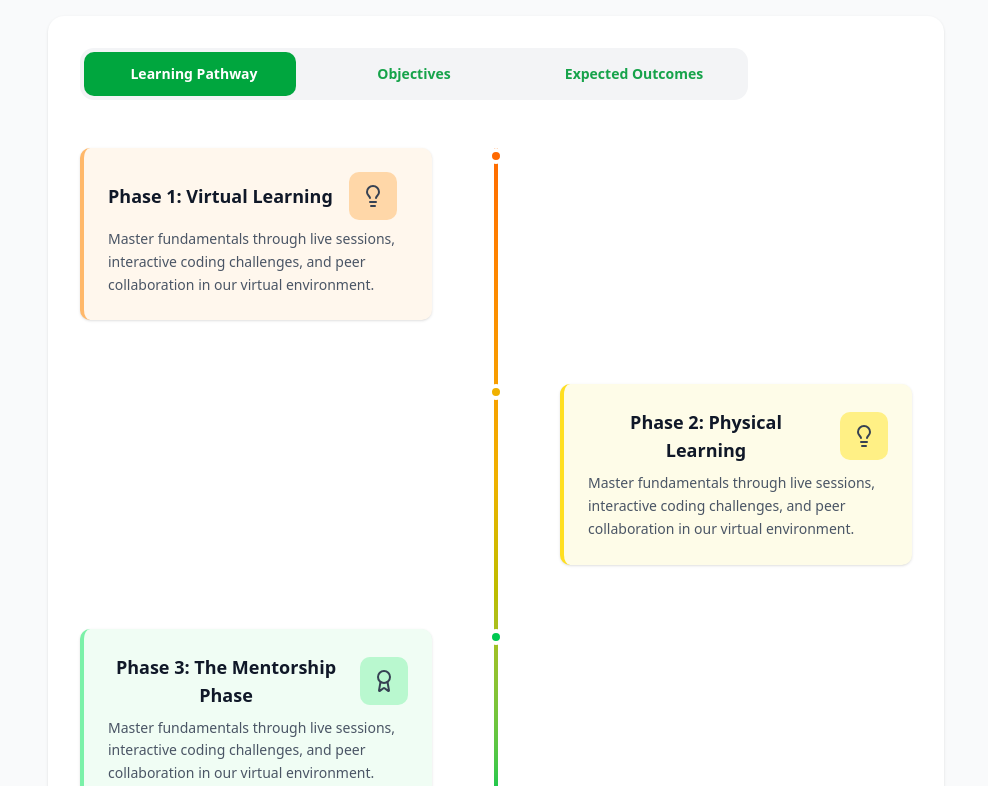
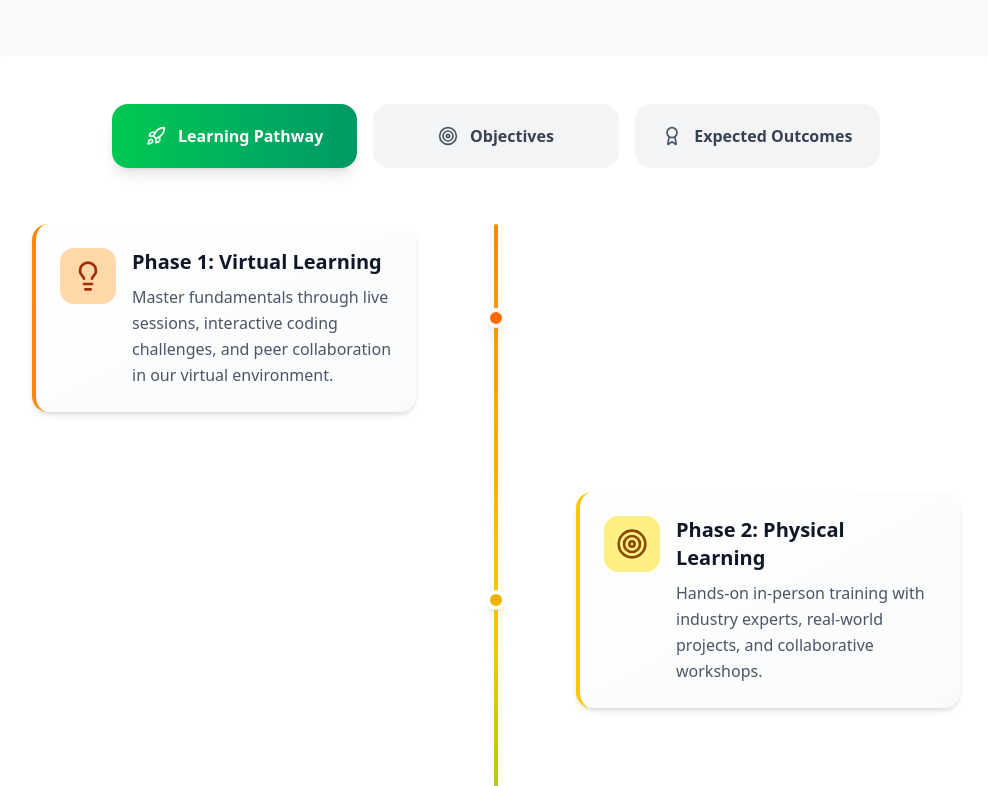
Before and after one commit to The-Incubator-Hub/Theincubatorhub, a Next.js app: page /programs in a window 1280 px wide. Shown: the part 880-1666 px from the top of the page, without its empty margins (144-1132 px from the left). Built offline with nearby package versions, Linux system fonts and the light colour scheme.

Commit message:
Adjust the spacing from the navbar

```diff
--- a/src/app/about/page.js
+++ b/src/app/about/page.js
@@ -7,10 +7,12 @@ import ValuesSection from "@/components/about-us-components/ValuesSection"
 import TeamMembersSection from "@/components/about-us-components/TeamMemberSection"
 import CTABanner from "@/components/landing-page-components/CtaBanner";
 import TrustedOrganizations from "@/components/landing-page-components/TrustedOrganizations";
+import HeaderCareer from "@/components/HeaderCareer";
 
 export default function AboutPage() {
   return (
-    <main className="min-h-screen bg-white">
+    <main className="min-h-screen bg-white mt-16 md:mt-18">
+      <HeaderCareer />
       <MissionSection />
       <WhoWeAreSection />
       <Statistics />
--- a/src/app/donate/page.js
+++ b/src/app/donate/page.js
@@ -4,7 +4,7 @@ import BankTransferSection from "@/components/donate-components/BankTransferSect
 import CTABanner from "@/components/landing-page-components/CtaBanner"
 export default function DonatePage() {
     return (
-        <div>
+        <div className="mt-16 md:mt-18">
             <DonateSection />
             <DonationForm />
             <BankTransferSection />
--- a/src/app/page.js
+++ b/src/app/page.js
@@ -9,7 +9,7 @@ import TestimonialCarousel from "@/components/landing-page-components/Testimonia
 import PressReleases from "@/components/landing-page-components/PressReleases"
 export default function Home() {
   return (
-    <main>
+    <main className="bg-white">
       <HeroSection />
       <AboutIncubator />
       <TrustedOrganizations />
--- a/src/components/Navbar.js
+++ b/src/components/Navbar.js
@@ -233,7 +233,7 @@ export default function Navbar() {
 
           <button
             className="px-4 xl:px-5 py-2.5 rounded-lg bg-gray-900 hover:bg-gray-800 active:bg-gray-950 transition-all duration-200 ml-2 shadow-sm hover:shadow-md transform hover:-translate-y-0.5 active:translate-y-0"
-            onClick={() => window.location.href = '/sponsor'}
+            onClick={() => window.location.href = '/donate'}
           >
             <span className="font-inter font-semibold text-xs xl:text-sm text-white whitespace-nowrap">
               Sponsor
--- a/src/components/program-components/LearningPathway.js
+++ b/src/components/program-components/LearningPathway.js
@@ -1,6 +1,6 @@
-'use client'
+'use client';
 import React, { useState } from 'react';
-import { Lightbulb, Target, Award } from 'lucide-react';
+import { Lightbulb, Target, Award, CheckCircle, Briefcase, Users, Rocket } from 'lucide-react';
 
 export default function LearningPathway() {
   const [activeTab, setActiveTab] = useState('pathway');
@@ -12,134 +12,160 @@ export default function LearningPathway() {
       description: 'Master fundamentals through live sessions, interactive coding challenges, and peer collaboration in our virtual environment.',
       icon: Lightbulb,
       color: 'orange',
-      side: 'left'
     },
     {
       id: 2,
       title: 'Phase 2: Physical Learning',
-      description: 'Master fundamentals through live sessions, interactive coding challenges, and peer collaboration in our virtual environment.',
-      icon: Lightbulb,
+      description: 'Hands-on in-person training with industry experts, real-world projects, and collaborative workshops.',
+      icon: Target,
       color: 'yellow',
-      side: 'right'
     },
     {
       id: 3,
       title: 'Phase 3: The Mentorship Phase',
-      description: 'Master fundamentals through live sessions, interactive coding challenges, and peer collaboration in our virtual environment.',
+      description: 'One-on-one guidance from senior professionals, portfolio building, interview prep, and job placement support.',
       icon: Award,
       color: 'green',
-      side: 'left'
     }
   ];
 
-  const tabs = [
-    { id: 'pathway', label: 'Learning Pathway' },
-    { id: 'objectives', label: 'Objectives' },
-    { id: 'outcomes', label: 'Expected Outcomes' }
+  const objectives = [
+    'Build strong technical foundations in your chosen track',
+    'Develop problem-solving and critical thinking skills',
+    'Learn industry-standard tools and best practices',
+    'Complete real-world projects for your portfolio',
+    'Gain confidence through consistent practice and feedback'
+  ];
+
+  const outcomes = [
+    { icon: Briefcase, text: '90%+ job placement rate within 6 months' },
+    { icon: Rocket, text: 'Average salary increase of 150–300%' },
+    { icon: Users, text: 'Join a network of 1,000+ successful alumni' },
+    { icon: CheckCircle, text: 'Industry-recognized certificate upon completion' }
   ];
 
   const getColorClasses = (color) => {
-    const colors = {
-      orange: {
-        bg: 'bg-orange-50',
-        border: 'border-orange-300',
-        icon: 'bg-orange-200',
-        line: 'bg-orange-500'
-      },
-      yellow: {
-        bg: 'bg-yellow-50',
-        border: 'border-yellow-300',
-        icon: 'bg-yellow-200',
-        line: 'bg-yellow-500'
-      },
-      green: {
-        bg: 'bg-green-50',
-        border: 'border-green-300',
-        icon: 'bg-green-200',
-        line: 'bg-green-500'
-      }
+    const map = {
+      orange: { dot: 'bg-orange-500', iconBg: 'bg-orange-200', iconText: 'text-orange-800' },
+      yellow: { dot: 'bg-yellow-500', iconBg: 'bg-yellow-200', iconText: 'text-yellow-800' },
+      green:  { dot: 'bg-green-600',  iconBg: 'bg-green-200',  iconText: 'text-green-800' }
     };
-    return colors[color];
-  };
-
-  const getTabPosition = () => {
-    switch(activeTab) {
-      case 'pathway': return 'translate-x-0';
-      case 'objectives': return 'translate-x-[220px]';
-      case 'outcomes': return 'translate-x-[440px]';
-      default: return 'translate-x-0';
-    }
+    return map[color];
   };
 
   return (
-    <div className="min-h-screen bg-gray-50 flex items-center justify-center p-6">
-      <div className="max-w-4xl w-full bg-white rounded-2xl shadow-sm p-8">
-        {/* Tabs with Slider */}
-        <div className="relative inline-flex bg-gray-100 rounded-xl p-1 mb-12">
-          {/* Sliding Background */}
-          <div
-            className={`absolute top-1 left-1 w-[212px] h-[calc(100%-8px)] bg-green-600 rounded-lg transition-transform duration-300 ease-in-out ${getTabPosition()}`}
-          ></div>
+    <div className="min-h-screen bg-gray-50 py-12 px-4 sm:py-16">
+      <div className="max-w-5xl mx-auto">
+        <div className="bg-white rounded-3xl shadow-xl overflow-hidden">
+          <div className="p-6 sm:p-8 lg:p-12">
 
-          {/* Tab Buttons */}
-          {tabs.map((tab) => (
+            {/* Fixed Tabs - No more syntax error */}
+            <div className="mb-10 sm:mb-14">
+              <div className="grid grid-cols-1 sm:grid-cols-3 gap-4 max-w-3xl mx-auto">
+                {[
+                  { id: 'pathway', label: 'Learning Pathway', icon: Rocket },
+                  { id: 'objectives', label: 'Objectives', icon: Target },
+                  { id: 'outcomes', label: 'Expected Outcomes', icon: Award }
+                ].map((tab) => {
+                  const Icon = tab.icon;
+                  const isActive = activeTab === tab.id;
+
+                  return (
                     <button
                       key={tab.id}
                       onClick={() => setActiveTab(tab.id)}
-              className={`relative z-10 px-6 py-3 rounded-lg font-semibold text-sm transition-colors duration-300 w-[220px] ${
-                activeTab === tab.id
-                  ? 'text-white'
-                  : 'text-[#16A34A] hover:text-[#16A34A]/80'
-              }`}
+                      className={
+                        // ← Fixed: Everything in one string (or use clsx for longer ones)
+                        isActive
+                          ? 'relative group overflow-hidden rounded-2xl px-6 py-5 font-bold text-sm sm:text-base transition-all duration-300 transform hover:scale-105 bg-gradient-to-r from-green-500 to-emerald-600 text-white shadow-lg'
+                          : 'relative group overflow-hidden rounded-2xl px-6 py-5 font-bold text-sm sm:text-base transition-all duration-300 transform hover:scale-105 bg-gray-100 text-gray-700 hover:bg-gray-200'
+                      }
                     >
-              {tab.label}
-            </button>
-          ))}
+                      <div className="flex items-center justify-center gap-3">
+                        <Icon className={`w-5 h-5 ${isActive ? 'text-white' : 'text-gray-600'}`} />
+                        <span>{tab.label}</span>
                       </div>
 
-        {/* Timeline */}
+                      {/* Shine effect */}
+                      {isActive && (
+                        <div className="absolute inset-0 -translate-x-full bg-gradient-to-r from-transparent via-white/20 to-transparent skew-x-12 animate-[shine_1.5s_infinite]" />
+                      )}
+                    </button>
+                  );
+                })}
+              </div>
+            </div>
+
+            {/* Rest of your content stays exactly the same */}
+            <div className="min-h-[500px]">
+              {activeTab === 'pathway' && (
                 <div className="relative">
-          {/* Center Line */}
-          <div className="absolute left-1/2 transform -translate-x-1/2 h-full w-1 bg-gradient-to-b from-orange-500 via-yellow-500 to-green-500"></div>
+                  <div className="absolute left-8 sm:left-1/2 top-0 bottom-0 w-1 -translate-x-1/2 bg-gradient-to-b from-orange-400 via-yellow-400 to-green-500 rounded-full hidden sm:block" />
+                  <div className="absolute left-8 top-0 bottom-0 w-1 bg-gradient-to-b from-orange-400 via-yellow-400 to-green-500 rounded-full sm:hidden" />
 
-          {/* Phases */}
-          <div className="space-y-16">
+                  <div className="space-y-12 sm:space-y-20">
                     {phases.map((phase, index) => {
                       const colors = getColorClasses(phase.color);
                       const Icon = phase.icon;
+                      const isLeft = index % 2 === 0;
 
                       return (
-                <div key={phase.id} className="relative">
-                  {/* Timeline Dot */}
-                  <div className={`absolute left-1/2 transform -translate-x-1/2 w-4 h-4 rounded-full ${colors.line} border-4 border-white z-10`}></div>
+                        <div key={phase.id} className="relative flex items-center">
+                          <div className={`absolute left-8 sm:left-1/2 w-5 h-5 rounded-full ${colors.dot} border-4 border-white shadow-lg -translate-x-1/2 z-20`} />
 
-                  {/* Content Card */}
-                  <div className={`${
-                    phase.side === 'left'
-                      ? 'mr-auto pr-8 md:pr-16'
-                      : 'ml-auto pl-8 md:pl-16'
-                  } w-full md:w-1/2`}>
-                    <div className={`${colors.bg} ${colors.border} border-l-4 rounded-lg p-6 shadow-sm`}>
-                      <div className="items-start gap-4">
-
-                        <div className="flex items-center gap-4 mb-2">
-                          <h3 className="text-lg text-center font-bold text-gray-900 ">
-                            {phase.title}
-                          </h3>
-                            <div className={`${colors.icon} rounded-lg p-3 flex-shrink-0`}>
-                                <Icon className="w-6 h-6 text-gray-700" />
+                          <div className={`w-full sm:w-1/2 ${isLeft ? 'sm:pr-12 lg:pr-20' : 'sm:pl-12 lg:pl-20 sm:ml-auto'}`}>
+                            <div className={`ml-16 sm:ml-0 bg-gradient-to-br from-white to-gray-50 border-l-4 ${
+                              phase.color === 'orange' ? 'border-orange-400' :
+                              phase.color === 'yellow' ? 'border-yellow-400' : 'border-green-500'
+                            } rounded-2xl p-6 shadow-md hover:shadow-xl transition-shadow`}>
+                              <div className="flex items-start gap-4">
+                                <div className={`${colors.iconBg} ${colors.iconText} rounded-xl p-3 flex-shrink-0`}>
+                                  <Icon className="w-8 h-8" />
                                 </div>
-
-                        </div>
-                        <p className="text-sm text-gray-600 leading-relaxed">
-                            {phase.description}
-                        </p>
+                                <div>
+                                  <h3 className="text-xl font-bold text-gray-900 mb-2">{phase.title}</h3>
+                                  <p className="text-gray-600 leading-relaxed">{phase.description}</p>
                                 </div>
                               </div>
                             </div>
                           </div>
+
+                          {isLeft && <div className="hidden sm:block w-1/2" />}
+                        </div>
                       );
                     })}
+                  </div>
+                </div>
+              )}
+
+              {activeTab === 'objectives' && (
+                <div className="grid grid-cols-1 md:grid-cols-2 gap-6 max-w-4xl mx-auto">
+                  {objectives.map((obj, i) => (
+                    <div key={i} className="flex items-start gap-4 bg-gradient-to-r from-green-50 to-emerald-50 rounded-2xl p-6 shadow-sm hover:shadow-md transition-shadow">
+                      <CheckCircle className="w-8 h-8 text-green-600 flex-shrink-0 mt-1" />
+                      <p className="text-lg text-gray-800 font-medium">{obj}</p>
+                    </div>
+                  ))}
+                </div>
+              )}
+
+              {activeTab === 'outcomes' && (
+                <div className="space-y-8 max-w-4xl mx-auto">
+                  {outcomes.map((outcome, i) => {
+                    const Icon = outcome.icon;
+                    return (
+                      <div key={i} className="flex items-center gap-6 bg-gradient-to-r from-emerald-500 to-green-600 text-white rounded-2xl p-8 shadow-lg hover:shadow-xl transform hover:scale-105 transition-all">
+                        <div className="bg-white/20 backdrop-blur-sm rounded-2xl p-5">
+                          <Icon className="w-12 h-12" />
+                        </div>
+                        <p className="text-xl sm:text-2xl font-bold">{outcome.text}</p>
+                      </div>
+                    );
+                  })}
+                </div>
+              )}
+            </div>
+
           </div>
         </div>
       </div>
```
Lines whose indentation alone changed are shown as unchanged.
